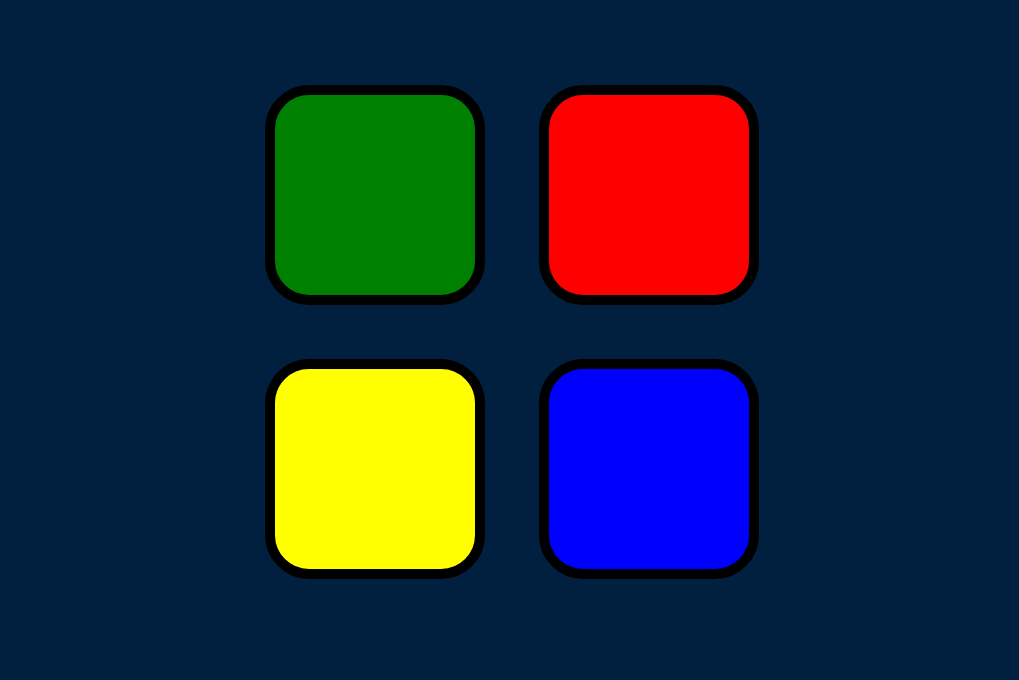
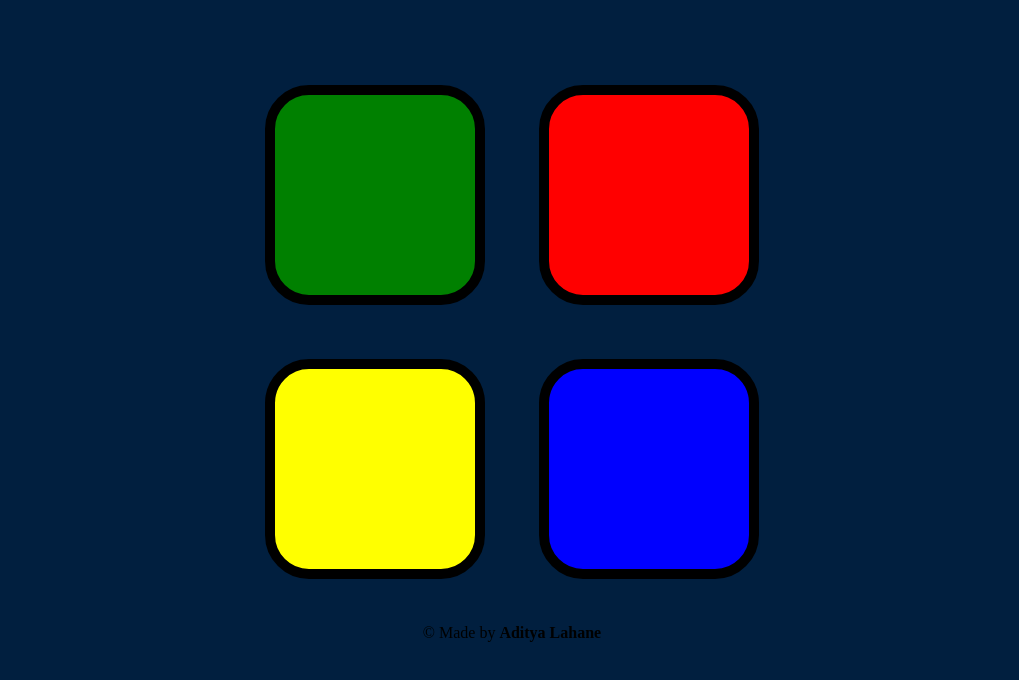
Before and after one commit to AdityaLahane-2003/Simon-Game, a plain HTML site: page index.html in a window 1280 px wide. Shown: the part 114-794 px from the top of the page, without its empty margins (128-1147 px from the left). Drawn offline with nearby package versions, Linux system fonts and the light colour scheme.

Commit message:
Added Footer

```diff
--- a/index.html
+++ b/index.html
@@ -34,6 +34,9 @@
     </div>
 
   </div>
+  <footer>
+    <p class="adi"> © Made by <strong>Aditya Lahane</strong></p>
+  </footer>
 
   <script src="https://code.jquery.com/jquery-3.6.1.js" integrity="sha256-3zlB5s2uwoUzrXK3BT7AX3FyvojsraNFxCc2vC/7pNI=" crossorigin="anonymous"></script>
 <script src="game.js"></script>
```
